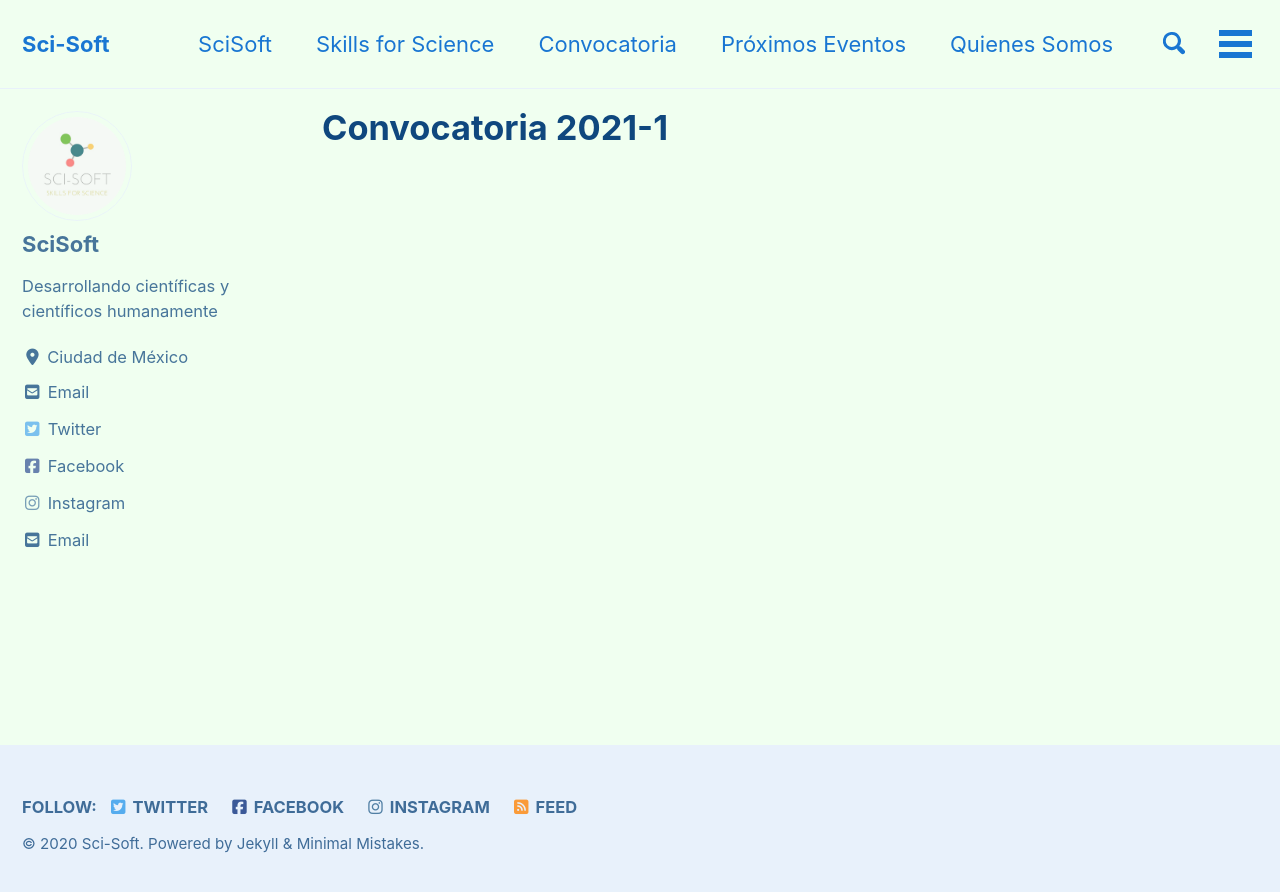
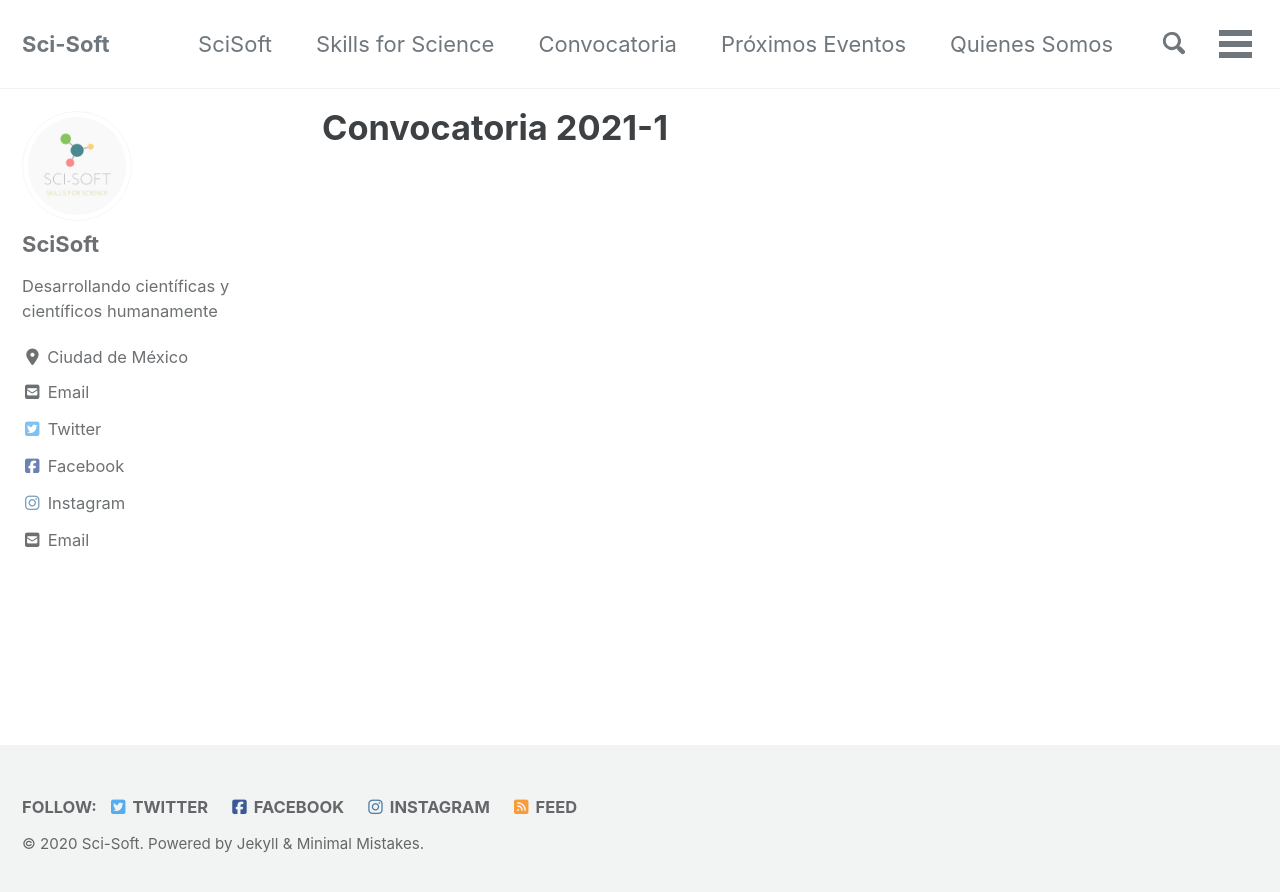
Before and after one commit to sci-soft/sci-soft.github.io, a Jekyll site: the page built from _pages/convocatoria.md, in a window 1280 px wide. Shown: the top 892 px of the page. Built offline with Jekyll 4.4.1, drawn with Linux system fonts in a browser that asks for light colours; cached includes are drawn as plain includes; nearby versions of some CDN libraries.

Commit message:
Update _config.yml

```diff
--- a/_config.yml
+++ b/_config.yml
@@ -12,7 +12,7 @@
 
 # theme                  : "minimal-mistakes-jekyll"
 # remote_theme           : "mmistakes/minimal-mistakes"
-minimal_mistakes_skin    : "aqua" # "air", "aqua", "contrast", "dark", "dirt", "neon", "mint", "plum", "sunrise"
+minimal_mistakes_skin    : "default" # "air", "aqua", "contrast", "dark", "dirt", "neon", "mint", "plum", "sunrise"
 
 # Site Settings
 locale                   : "en-US"
@@ -20,7 +20,7 @@
 title_separator          : "-"
 subtitle                 : # site tagline that appears below site title in masthead
 name                     : "Sci-Soft"
-description              : "Desarrollando científicas y científicos"
+description              : "Skills for Science"
 url                      : # the base hostname & protocol for your site e.g. "https://mmistakes.github.io"
 baseurl                  : # the subpath of your site, e.g. "/blog"
 repository               : # GitHub username/repo-name e.g. "mmistakes/minimal-mistakes"
```
